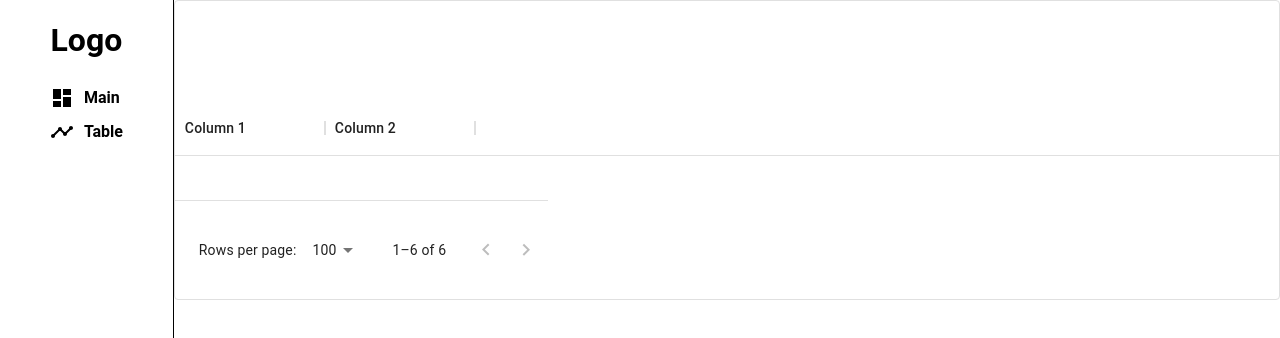
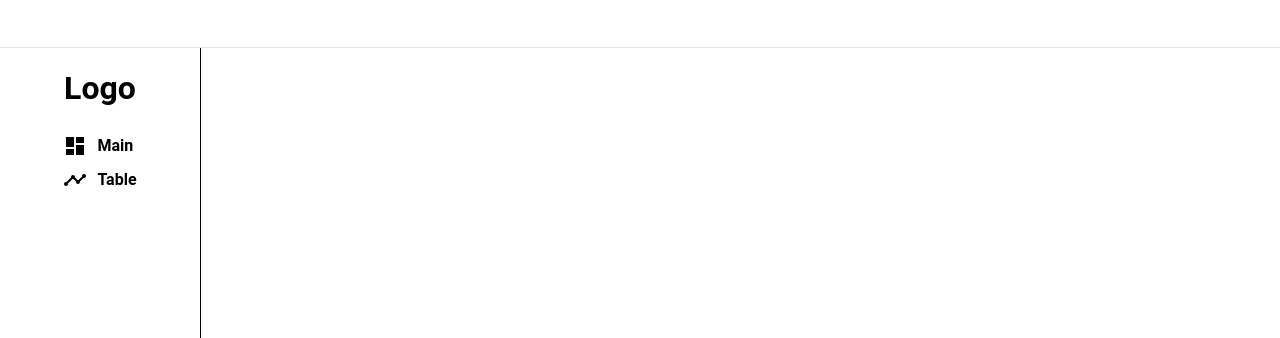
Before and after one commit to Eletromaximus/dashboard-react, a React (Create React App) app: page / in a window 1280 px wide. Shown: the top 338 px of the page. Built offline with nearby package versions, Linux system fonts and the light colour scheme.

Commit message:
feat(componentizando a logica): separando responsabilidades

```diff
--- a/src/App.tsx
+++ b/src/App.tsx
@@ -1,11 +1,15 @@
 import React from 'react'
-import { PageDashBoard } from './pages/PageDashBoard'
+import { Navbar } from './components/Navbar'
+import { SideBar } from './components/SideBar'
+// import { PageDashBoard } from './pages/PageDashBoard'
+
 import * as S from './styles'
 
 function App () {
   return (
     <S.AppStyle>
-      <PageDashBoard />
+      <Navbar />
+      <SideBar />
     </S.AppStyle>
   )
 }
--- /dev/null
+++ b/src/components/FileCapture/index.tsx
@@ -0,0 +1,50 @@
+import { ChangeEvent, useEffect, useState } from 'react'
+import Papa from 'papaparse'
+
+export function FileCapute () {
+  const [values, setValues] = useState([])
+  const [tableRows, setTableRows] = useState([])
+
+  useEffect(() => {
+    console.log(tableRows.length)
+    if (tableRows.length > 0) {
+      console.log(values)
+      console.log(tableRows)
+    }
+  }, [tableRows])
+
+  function handleSelect (event: ChangeEvent<HTMLInputElement>) {
+    if (!event.target.files) {
+      return
+    }
+
+    Papa.parse(event.target.files[0], {
+      header: true,
+      skipEmptyLines: true,
+      complete: (results: any) => {
+        const rowsArray: any = []
+        const valuesArray: any = []
+
+        results.data.map((data: any) => {
+          rowsArray.push(Object.keys(data))
+          return valuesArray.push(Object.values(data))
+        })
+        setTableRows(rowsArray[0])
+        setValues(valuesArray)
+      }
+    })
+  }
+
+  return (
+
+    <form>
+      <label htmlFor="file">Arquivo Csv</label>
+      <input
+        type="file"
+        accept='document/*,.csv'
+        onChange={handleSelect}
+      />
+      <input type="submit" value="Carregar" />
+    </form>
+  )
+}
--- /dev/null
+++ b/src/components/PageWrapper/styles.ts
@@ -0,0 +1,25 @@
+import styled from '@emotion/styled'
+
+export const PageWrapperStyle = styled.div`
+  width: 100vw;
+  height: 100vh;
+
+
+  form {
+    display: flex;
+    flex-direction: column;
+
+    margin-top: 80px;
+    justify-content: space-between;
+    text-align: center;
+    width: 200px;
+    height: 200px;
+    border: dotted;
+  }
+
+  table {
+    width: 100%;
+    border: 1px solid;
+    text-align: center;
+  }
+`
--- /dev/null
+++ b/src/components/SideBar/index.tsx
@@ -0,0 +1,25 @@
+import { SideBarStyle } from './styles'
+import DashboardIcon from '@mui/icons-material/Dashboard'
+import TimelineIcon from '@mui/icons-material/Timeline'
+
+export function SideBar () {
+  return (
+    <SideBarStyle>
+    <h1>Logo</h1>
+
+    <div className="options">
+      <ul>
+        <li>
+          <DashboardIcon />
+          <span>Main</span>
+        </li>
+
+        <li>
+          <TimelineIcon />
+          <span>Table</span>
+        </li>
+      </ul>
+    </div>
+  </SideBarStyle>
+  )
+}
--- /dev/null
+++ b/src/components/SideBar/styles.ts
@@ -0,0 +1,33 @@
+import styled from '@emotion/styled'
+
+export const SideBarStyle = styled.div`
+  flex-direction: column;
+  align-items: center;
+  height: 100%;
+  width: 200px;
+  margin: 0;
+  padding: 0;
+  border-right: 1px solid;
+
+  ul {
+    list-style: none;
+    margin: 0;
+    padding: 0;
+
+    li {
+      display: flex;
+      align-items: center;
+      padding: 5px;
+      cursor: pointer;
+
+      &:hover {
+        background-color: #ece8ff;
+      }
+
+      span{
+        font-weight: 600;
+        margin-left: 10px;
+      }
+    }
+  }
+  `
--- a/src/pages/PageDashBoard/index.tsx
+++ b/src/pages/PageDashBoard/index.tsx
@@ -1,97 +1,16 @@
 import * as S from './styles'
-import DashboardIcon from '@mui/icons-material/Dashboard'
-import TimelineIcon from '@mui/icons-material/Timeline'
 import { Navbar } from '../../components/Navbar'
-// import { ChangeEvent, useState } from 'react'
-// import Papa from 'papaparse'
-import {
-  DataGrid,
-  GridRowsProp,
-  GridColDef
-} from '@mui/x-data-grid'
-
-const rows: GridRowsProp = [
-  { id: 1, col1: 'Hello', col2: 'World' },
-  { id: 2, col1: 'MUI X', col2: 'is awesome' },
-  { id: 3, col1: 'Material UI', col2: 'is amazing' },
-  { id: 4, col1: 'MUI', col2: '' },
-  { id: 5, col1: 'Joy UI', col2: 'is awesome' },
-  { id: 6, col1: 'MUI Base', col2: 'is amazing' }
-]
-
-const columns: GridColDef[] = [
-  { field: 'id', hide: true },
-  { field: 'col1', headerName: 'Column 1', width: 150 },
-  { field: 'col2', headerName: 'Column 2', width: 150 }
-]
+import { FileCapute } from '../../components/FileCapture'
+import { SideBarStyle } from '../../components/SideBar/styles'
 
 export function PageDashBoard () {
-  // const [parsedData, setParsedData] = useState<any>()
-  // const [values, setValues] = useState([])
-  // const [tableRows, setTableRows] = useState([])
-
-  // function handleSelect (event: ChangeEvent<HTMLInputElement>) {
-  //   if (!event.target.files) {
-  //     return
-  //   }
-
-  //   Papa.parse(event.target.files[0], {
-  //     header: true,
-  //     skipEmptyLines: true,
-  //     complete: (results: any) => {
-  //       console.log(results)
-  //       const rowsArray: any = []
-  //       const valuesArray: any = []
-
-  //       results.data.map((data: any) => {
-  //         rowsArray.push(Object.keys(data))
-  //         return valuesArray.push(Object.values(data))
-  //       })
-
-  //       setParsedData([...results.data])
-  //       setTableRows(rowsArray[0])
-  //       setValues(valuesArray)
-  //     }
-  //   })
-  // }
-
   return (
     <S.DashBoardPageStyle>
       <Navbar />
-      <S.SideBarStyle>
-        <h1>Logo</h1>
 
-        <div className="options">
-          <ul>
-            <li>
-              <DashboardIcon />
-              <span>Main</span>
-            </li>
+      <SideBarStyle/>
 
-            <li>
-              <TimelineIcon />
-              <span>Table</span>
-            </li>
-          </ul>
-        </div>
-      </S.SideBarStyle>
-
-      {/* {!parsedData && <form>
-        <label htmlFor="file">Arquivo Csv</label>
-        <input
-          type="file"
-          accept='document/*,.csv'
-          onChange={handleSelect}
-        />
-        <input type="submit" value="Carregar" />
-        </form>
-      } */}
-{/*
-      {parsedData && */}
-      <div style={{ height: '300px', width: '100%' }}>
-        <DataGrid rows={rows} columns={columns} />
-      </div>
-      {/* } */}
+      <FileCapute />
     </S.DashBoardPageStyle>
   )
 }
--- a/src/pages/PageDashBoard/styles.ts
+++ b/src/pages/PageDashBoard/styles.ts
@@ -3,55 +3,4 @@ import styled from '@emotion/styled'
 export const DashBoardPageStyle = styled.div`
   width: 100vw;
   height: 100vh;
-
-
-  form {
-    display: flex;
-    flex-direction: column;
-
-    margin-top: 80px;
-    justify-content: space-between;
-    text-align: center;
-    width: 200px;
-    height: 200px;
-    border: dotted;
-  }
-
-  table {
-    width: 100%;
-    border: 1px solid;
-    text-align: center;
-  }
 `
-
-export const SideBarStyle = styled.div`
-  flex-direction: column;
-  align-items: center;
-  height: 100%;
-  width: 200px;
-  margin: 0;
-  padding: 0;
-  border-right: 1px solid;
-
-  ul {
-    list-style: none;
-    margin: 0;
-    padding: 0;
-
-    li {
-      display: flex;
-      align-items: center;
-      padding: 5px;
-      cursor: pointer;
-
-      &:hover {
-        background-color: #ece8ff;
-      }
-
-      span{
-        font-weight: 600;
-        margin-left: 10px;
-      }
-    }
-  }
-`
--- a/src/styles.ts
+++ b/src/styles.ts
@@ -9,4 +9,5 @@ export const HeaderStyle = styled.header`
 export const AppStyle = styled.div`
   flex-direction: column;
   width: 100%;
+  height: 100vh;
 `
```
Also changed, not shown: src/components/PageWrapper/index.tsx (added, +17 -0 lines), public/data.csv.
